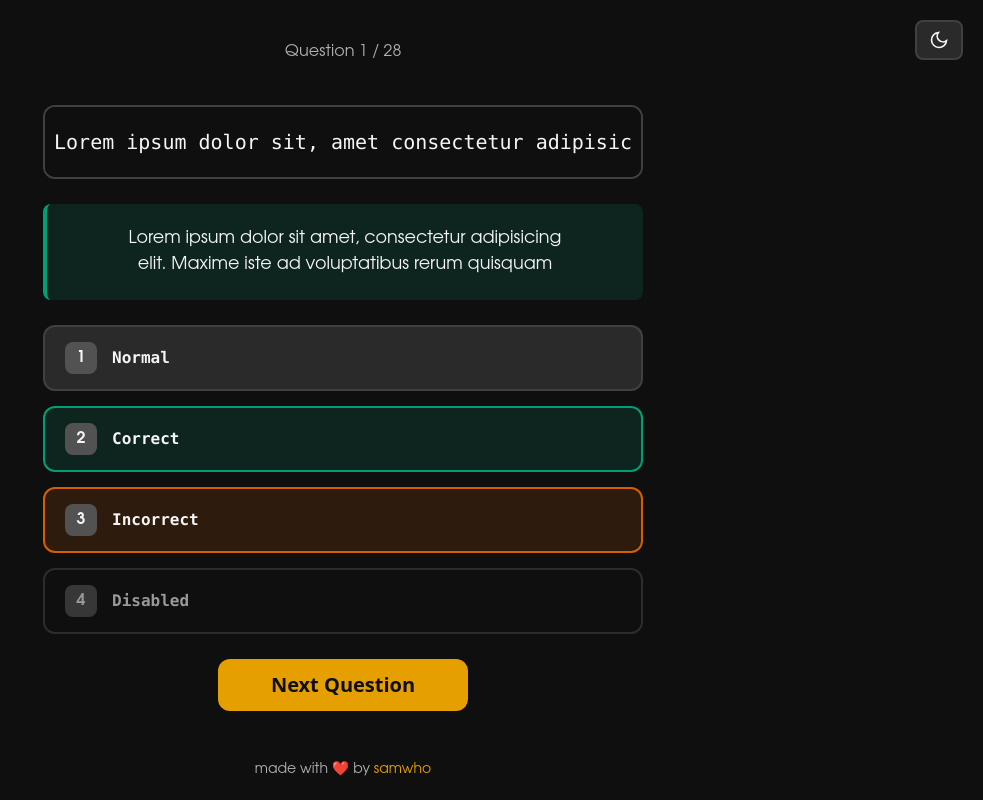
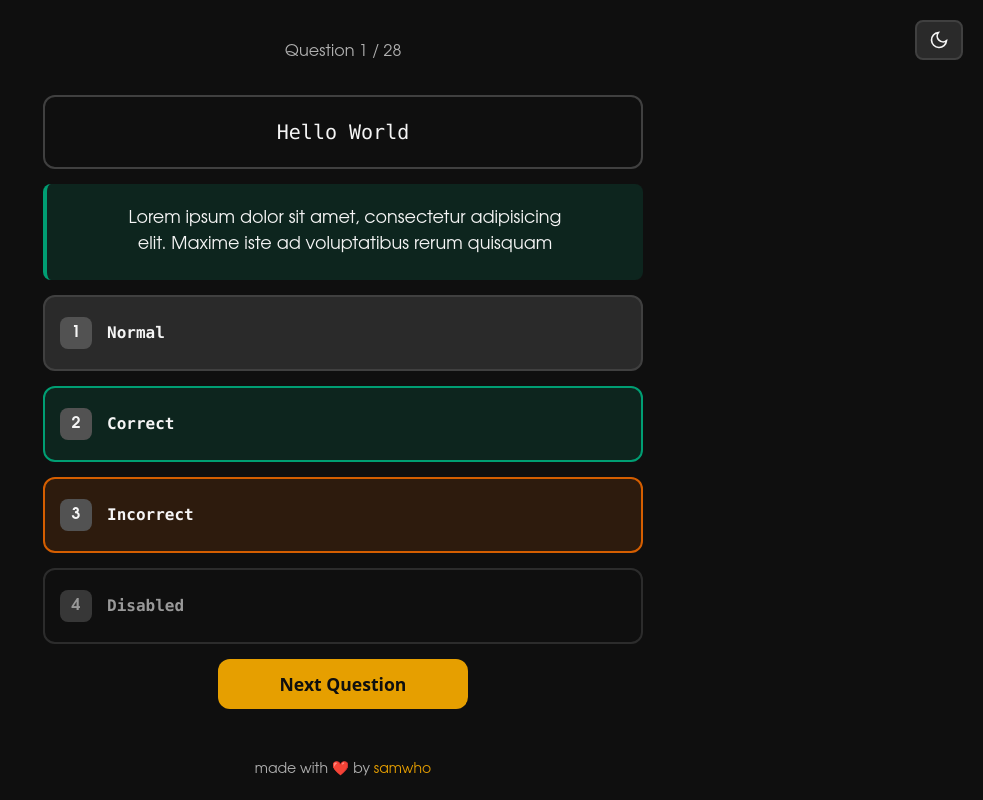
Before and after one commit to WiLuX-Source/GSheetsQuiz, a React (Vite) app: page /question in a window 1280 px wide. Shown: the whole page, without its empty margins (297-1280 px from the left). Built offline with nearby package versions, Linux system fonts and the light colour scheme.

Commit message:
Last UI update

```diff
--- a/src/components/OptionButton.tsx
+++ b/src/components/OptionButton.tsx
@@ -11,7 +11,7 @@ const buttonType = {
   disabled: "border-border opacity-[0.6] cursor-not-allowed",
 };
 function OptionButton({ number, description, type }: OptionButtonProps) {
-    const baseClass = "px-[20px] py-[15px] border-2 rounded-lg flex items-center gap-[15px] text-[1em] {type}"
+    const baseClass = "px-[15px] py-[12px] text-[0.9em] border-2 rounded-lg flex items-center gap-[15px] sm:px-[15px] sm:py-[20px] sm:text-[1em]"
     return (
         <div className={`${baseClass} ${buttonType[type]}`}>
             <div className="bg-border-light text-text-primary w-[32px] h-[32px] rounded-md flex items-center justify-center font-bold shrink-0 text-[1em] pointer-events-none">{number}</div>
--- /dev/null
+++ b/src/components/QuestionSection.tsx
@@ -0,0 +1,25 @@
+interface QuestionProps {
+    question: string
+    type: "string" | "image"
+}
+
+function QuestionSection({question, type}: QuestionProps) {
+    if (type === "image") {
+        return (
+            <div id="code-block-container" className="text-[1em] p-[15px] sm:text-[1.25rem] sm:p-[20px] flex justify-center items-center w-full bg-code-bg border-2 border-border rounded-lg font-mono text-text-primary overflow-x-auto max-w-[600px] text-center text-nowrap min-h-[4rem]">
+            <div id="content">
+                Not Implemented Yet.
+            </div>
+        </div>
+        )
+    }
+    return (
+        <div id="code-block-container" className="text-[1em] p-[15px] sm:text-[1.25rem] sm:p-[20px] flex justify-center items-center w-full bg-code-bg border-2 border-border rounded-lg font-mono text-text-primary overflow-x-auto max-w-[600px] text-center text-nowrap min-h-[4rem]">
+            <span id="content">
+                {question}
+            </span>
+        </div>
+    )
+}
+
+export { QuestionSection }
--- a/src/routes/question.tsx
+++ b/src/routes/question.tsx
@@ -1,27 +1,24 @@
 import { ThemeIcon } from "../components/ThemeIcon";
 import { OptionButton } from "../components/OptionButton";
 import { ExplanationSection } from "../components/ExplanationSection";
+import { QuestionSection } from "../components/QuestionSection";
 
 function Question() {
 
     return (
-        <div id="body" className="font-system bg-bg-dark text-text-primary min-h-screen flex flex-col items-center p-[20px] supports-[height:100dvh]:min-h-dvh">
+        <div id="body" className="font-system bg-bg-dark text-text-primary min-h-screen flex flex-col items-center py-[20px] px-[8px] supports-[height:100dvh]:min-h-dvh">
             <ThemeIcon />
-            <div id="quizScreen" className="flex flex-col items-center gap-[25px] text-center max-w-[800px] w-full p-[20px] mb-auto">
+            <div id="quizScreen" className="flex flex-col items-center gap-[15px] text-center max-w-[800px] w-full p-[20px] mb-auto">
                 <div id="progress" className="text-text-secondary text-[1em] h-[40px]">Question 1 / 28 </div>
-                <div id="code-block-container" className="flex justify-center align-center w-full bg-code-bg border-2 border-border rounded-lg p-[20px] font-mono text-[1.25rem] text-text-primary overflow-x-auto max-w-[600px] text-center text-nowrap min-h-[4rem]">
-                    <div id="content">
-                        Lorem ipsum dolor sit, amet consectetur adipisic
-                    </div>
-                </div>
+                <QuestionSection question="Hello World" type="string"></QuestionSection>
                 <ExplanationSection description="Lorem ipsum dolor sit amet, consectetur adipisicing elit. Maxime iste ad voluptatibus rerum quisquam" type="correct" />
-                <div id="options" className="flex flex-col gap-[15px] max-w-[600px] m-0 w-full">
+                <div id="options" className="gap-[12px] sm:gap-[15px] flex flex-col max-w-[600px] m-0 w-full">
                     <OptionButton number={1} description="Normal" type="normal" />
                     <OptionButton number={2} description="Correct" type="correct" />
                     <OptionButton number={3} description="Incorrect" type="incorrect" />
                     <OptionButton number={4} description="Disabled" type="disabled" />
                 </div>
-                <button className="bg-primary hover:bg-primary-hover text-bg-dark border-none rounded-lg font-bold cursor-pointer w-full max-w-[250px] py-3 text-base sm:text-xl font-sans">
+                <button className="bg-primary hover:bg-primary-hover text-bg-dark border-none rounded-lg font-bold cursor-pointer w-full py-3 text-[1em] font-sans max-w-[200px] sm:text-[1.1em] sm:max-w-[250px]">
                     Next Question
                 </button>
             </div>
--- a/src/routes/results.tsx
+++ b/src/routes/results.tsx
@@ -11,17 +11,17 @@ function Result() {
         <div id="body" className="font-system bg-bg-dark text-text-primary min-h-screen flex flex-col items-center p-[20px] supports-[height:100dvh]:min-h-dvh">
             <ThemeIcon />
             <div id="resultsScreen" className="flex flex-col items-center gap-[25px] text-center max-w-[800px] w-full flex-grow">
-                <span className="text-primary text-[2rem] mb-[40px] font-bold">You got to the end!</span>
-                <span id="score" className="text-primary text-[3rem] font-bold m-[40px] ">0 / 0</span>
+                <span className="text-primary text-[2rem] mb-[40px] font-bold sm:text-[3rem]">You got to the end!</span>
+                <span id="score" className="text-primary text-[3rem] font-bold m-[40px] sm:text-[5rem]">0 / 0</span>
                 <div id="share-box" className="relative bg-bg-light border-2 border-border rounded-lg p-[15px] pr-[47px] mt-[20px] max-w-[500px] w-full font-mono text-[0.9em] text-text-secondary">
                     <button id="copy" className="absolute top-[8px] right-[8px] bg-bg-lighter border-1 border-border rounded-sm p-[4px] cursor-pointer w-[24px] h-[24px] flex items-center justify-center">
                         <CopyIcon />
                     </button>
                     <div id="message">I scored 0/0 on https://jsdate.wtf and all I got was this lousy text to share on social media.</div>
                 </div>
-                <div id="button-row" className="flex flex-col gap-[12px] mt-[15px] justify-center">
-                    <button className="flex items-center gap-[8px] py-[12px] px-[15px] text-[1em] justify-center text-bg-dark border-none rounded-lg font-bold cursor-pointer w-[200px] bg-secondary font-sans hover:bg-secondary-hover">Restart</button>
-                    <button className="flex items-center gap-[8px] py-[12px] px-[15px] text-[1em] justify-center text-bg-dark border-none rounded-lg font-bold cursor-pointer w-[200px] bg-accent-green font-sans hover:bg-correct-bg">Main Menu</button>
+                <div id="button-row" className="flex flex-col gap-[12px] mt-[15px] justify-center items-center w-full">
+                    <button className="bg-secondary hover:bg-secondary-hover text-bg-dark border-none rounded-lg font-bold cursor-pointer w-full py-3 text-[1em] font-sans max-w-[200px] sm:text-[1.1em] sm:max-w-[250px]">Restart</button>
+                    <button className="bg-bg-light hover:bg-bg-lighter text-text-primary border-none rounded-lg font-bold cursor-pointer w-full py-3 text-[1em] font-sans max-w-[200px] sm:text-[1.1em] sm:max-w-[250px]">Main Menu</button>
                 </div>
                 <footer className="text-center text-gray-300 text-sm mt-auto">
                     <p>
```
